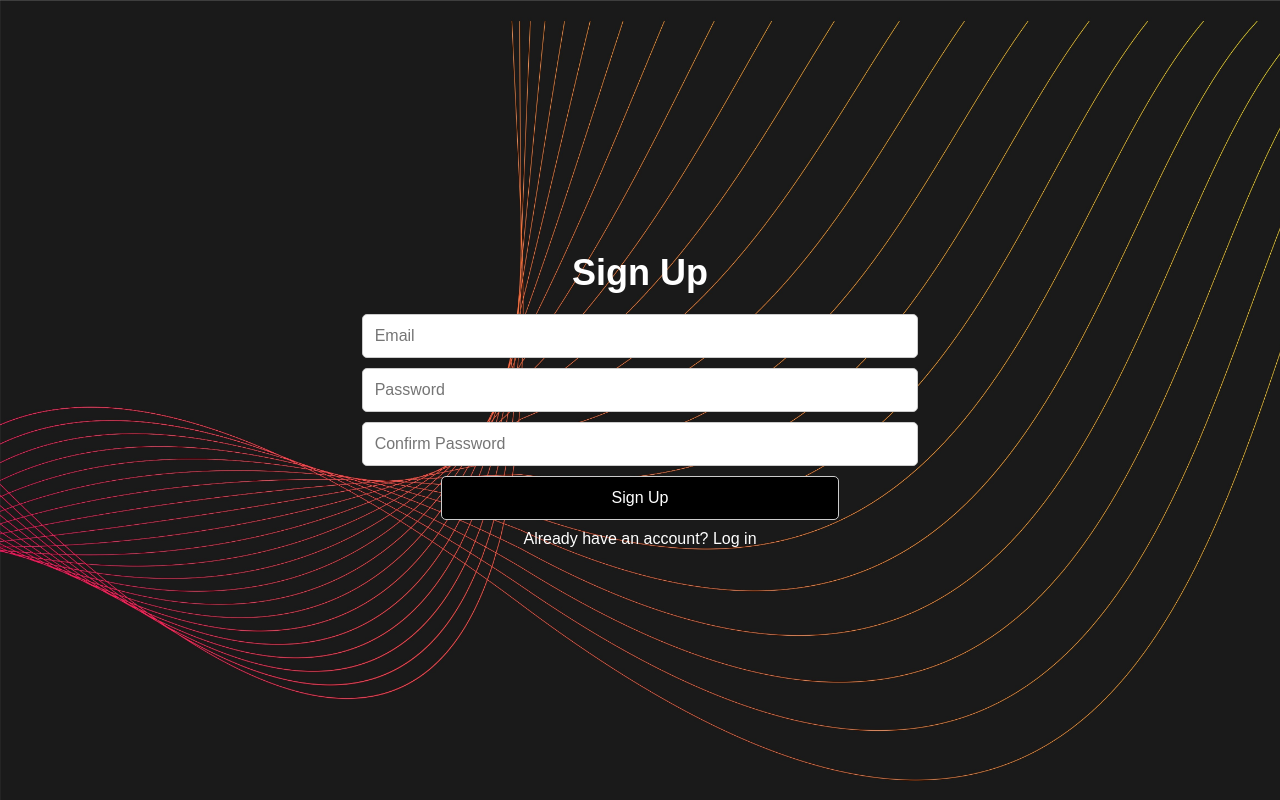
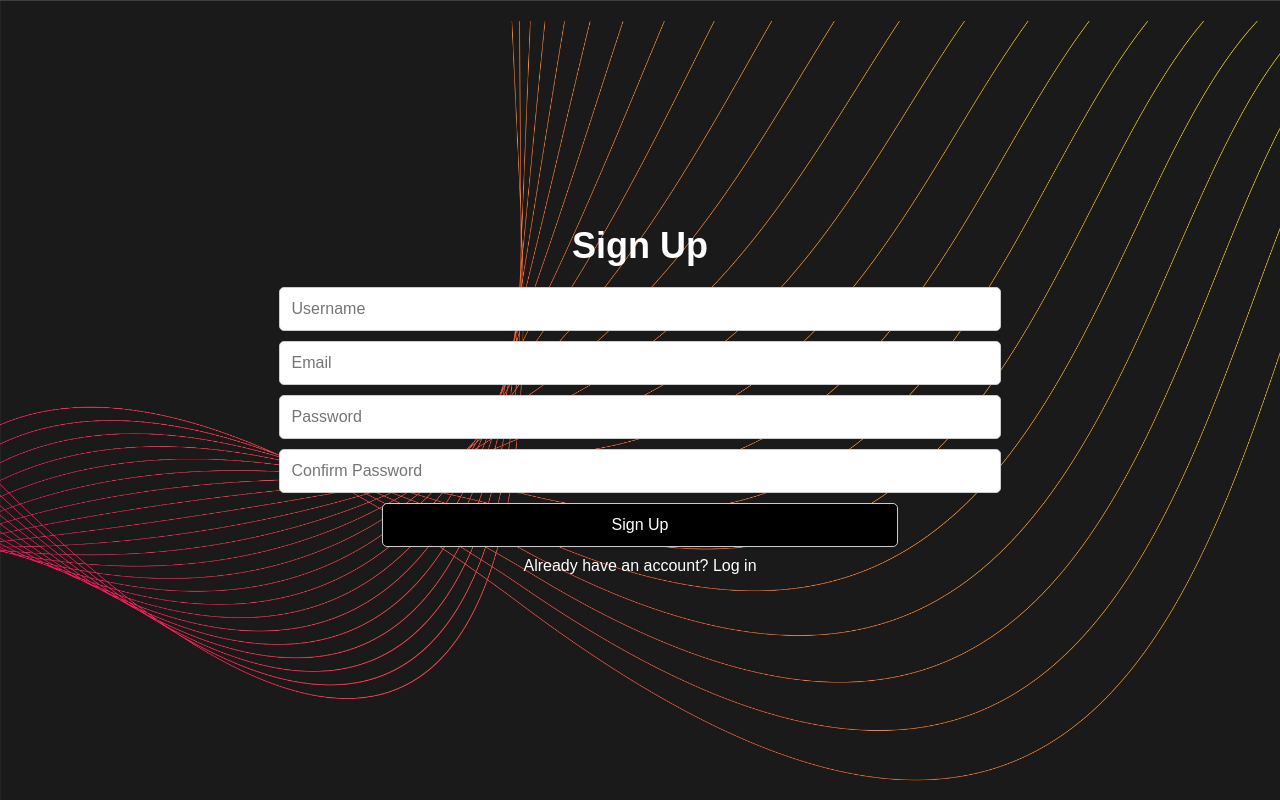
Before and after one commit to ATHARVA-JADHAV/Geexpro, a plain HTML site: page Signup.html in a window 1280 px wide. Drawn offline with Linux system fonts and the light colour scheme; files whose address does not match are found by name.

Commit message:
Update Signup.html

```diff
--- a/Signup.html
+++ b/Signup.html
@@ -11,6 +11,13 @@
       <div class="signup-form">
         <h2 class="signup-heading">Sign Up</h2>
         <form action="signup.php" method="POST">
+          <input
+            type="username"
+            name="Username"
+            id="username"
+            placeholder="Username"
+            required
+          />
           <input type="email" name="email" placeholder="Email" required />
           <input
             type="password"
```
